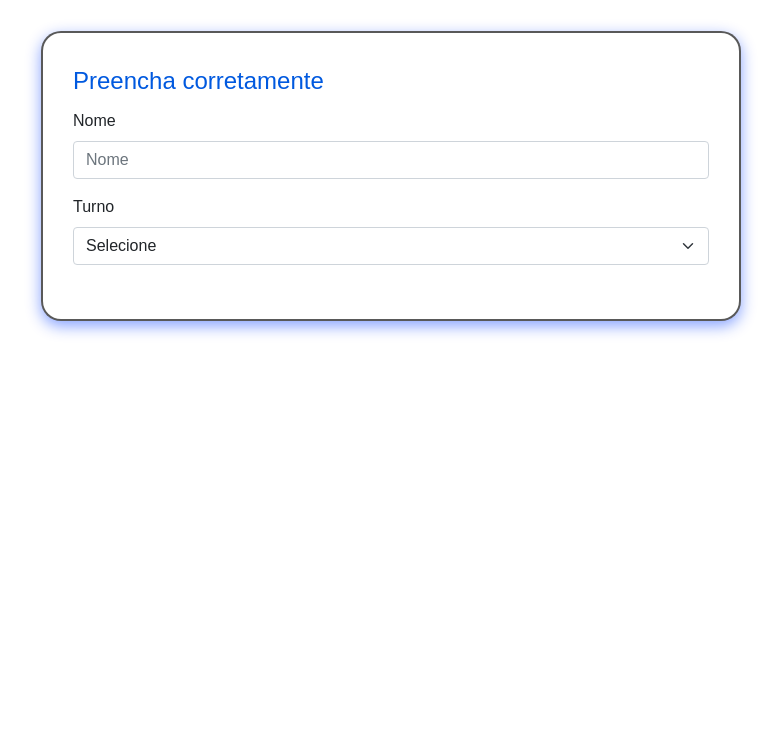
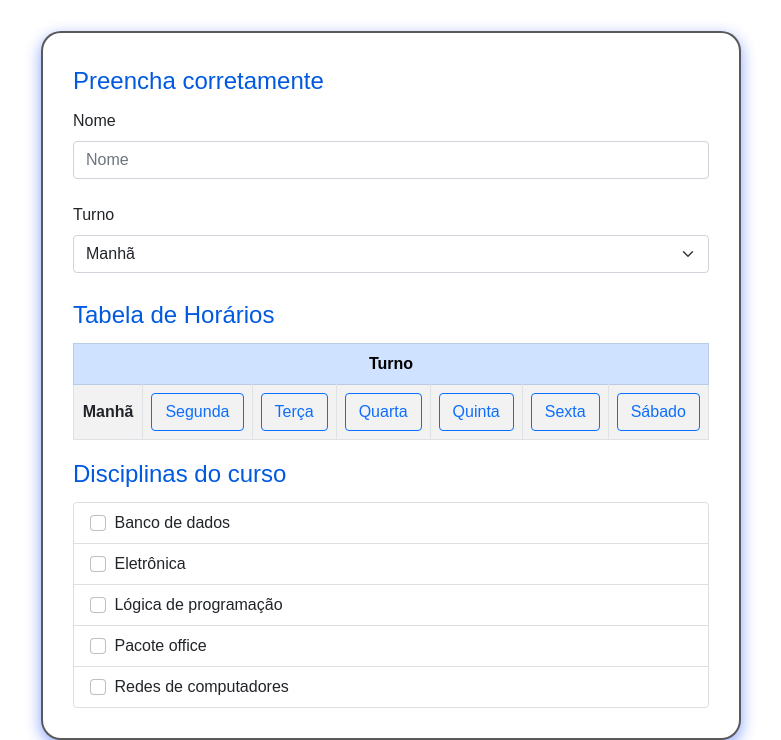
Before and after one commit to FreiCaneco/tcc-senai-mmm, a PHP site: page /criar_curso.php in a window 1280 px wide. Shown: the part 133-873 px from the top of the page, without its empty margins (249-1030 px from the left). Before the commit the page ends 468 px from the top, so only its background shows below. Run offline with PHP 8.4, Linux system fonts and the light colour scheme; data comes from the database, SQL or seed files in the repository.

Commit message:
Pagina de curso, tabela atualizada

```diff
--- a/criar_curso.php
+++ b/criar_curso.php
@@ -20,7 +20,7 @@
       <fieldset>
         <legend>Preencha corretamente</legend>
 
-        <div class="mb-3">
+        <div class="mb-4">
           <label for="nome" class="form-label">Nome</label>
           <input type="text" id="nome" name="nome" class="form-control" placeholder="Nome" required>
         </div>
@@ -28,16 +28,15 @@
         <div class="col mb-4">
           <label for="turno" class="form-label">Turno</label>
           <select id="turno" name="turno" class="form-select" required>
-            <option selected disabled>Selecione</option>
-            <option>Manhã</option>
+            <option selected>Manhã</option>
             <option>Tarde</option>
             <option>Noite</option>
           </select>
         </div>
 
-        <h2 id="titulo-tabela" style="text-align: center; display: none;" class="mb-4 t">Tabela de Horários</h2>
+        <legend id="titulo-tabela" style="display: none;">Tabela de Horários</legend>
 
-        <table id="tabela-horarios" class="table table-bordered table-striped text-center align-middle mb-5" style="display: none;">
+        <table id="tabela-horarios" class="table table-bordered table-striped text-center align-middle" style="display: none;">
           <thead class="table-primary">
             <tr>
               <th colspan="7">Turno</th>
@@ -74,6 +73,35 @@
           </tbody>
         </table>
 
+        <legend>Disciplinas do curso</legend>
+        <div id="lista-capacitacoes" class="list-group" style="max-height: 250px; overflow-y: auto;">
+          <?php
+            require_once "./model/disciplina_model.php";
+
+            $disciplinaModel = new DisciplinaModel();
+            $disciplinas = $disciplinaModel->buscarTodas();
+
+            foreach ($disciplinas as $disciplina) {
+              $id = $disciplina['id_disciplina'];
+              $disciplinaNome = ucfirst(str_replace('-',' ', $disciplina['nome']));
+
+              echo "
+              <label class='list-group-item d-flex justify-content-between align-items-center'>
+                <div class='me-3'>
+                  <input class='form-check-input me-1 disciplina-checkbox' type='checkbox' id='checkbox_$id'>
+                  <span>$disciplinaNome</span>
+                </div>
+                <div class='w-auto hidden' id='div-select_$id'>
+                  <select class='form-select' name='nivel_selecionado[$id]'>
+                    <option value='n1'>N1</option>
+                    <option value='n2'>N2</option>
+                    <option value='n3'>N3</option>
+                  </select>
+                </div>
+              </label>";
+            };
+          ?>
+        </div>
       </fieldset>
     </form>
   </div>
@@ -89,7 +117,7 @@
       });
     });
 
-    // NOVO CÓDIGO PARA EXIBIR TABELA SOMENTE APÓS SELEÇÃO DO TURNO
+    // CÓDIGO PARA EXIBIR TABELA APÓS SELEÇÃO DO TURNO
     const selectTurno = document.getElementById('turno');
     const tabelaHorarios = document.getElementById('tabela-horarios');
     const tituloTabela = document.getElementById('titulo-tabela');
@@ -98,17 +126,11 @@
     const linhaTarde = document.getElementById('linha-tarde');
     const linhaNoite = document.getElementById('linha-noite');
 
-    // Garante que as linhas estão escondidas no carregamento (além do CSS inline)
-    document.addEventListener('DOMContentLoaded', () => {
-      linhaManha.style.display = 'none';
-      linhaTarde.style.display = 'none';
-      linhaNoite.style.display = 'none';
-    });
-
-    selectTurno.addEventListener('change', () => {
+    // Função que encapsula a lógica de exibição/ocultação das linhas e da tabela
+    function atualizarExibicaoTurno() {
       const valorSelecionado = selectTurno.value;
 
-      // Exibe tabela e título apenas se houver seleção
+      // Exibe tabela e título apenas se houver seleção válida
       if (valorSelecionado && valorSelecionado !== 'Selecione') {
         tabelaHorarios.style.display = 'table';
         tituloTabela.style.display = 'block';
@@ -126,7 +148,19 @@
       if (valorSelecionado === 'Manhã') linhaManha.style.display = 'table-row';
       if (valorSelecionado === 'Tarde') linhaTarde.style.display = 'table-row';
       if (valorSelecionado === 'Noite') linhaNoite.style.display = 'table-row';
+    }
+
+    // Adiciona o listener ao <select>
+    selectTurno.addEventListener('change', atualizarExibicaoTurno);
+
+    // NOVO CÓDIGO: Dispara a função no carregamento da página
+    document.addEventListener('DOMContentLoaded', () => {
+      // 1. Opcional: Garante que "Manhã" esteja selecionado no <select> (se não estiver no HTML)
+      // selectTurno.value = 'Manhã'; // Descomente se não conseguir garantir isso pelo HTML
+
+      // 2. Chama a função de atualização para exibir o turno inicial
+      atualizarExibicaoTurno();
     });
-  </script>
+</script>
 </body>
 </html>
```
